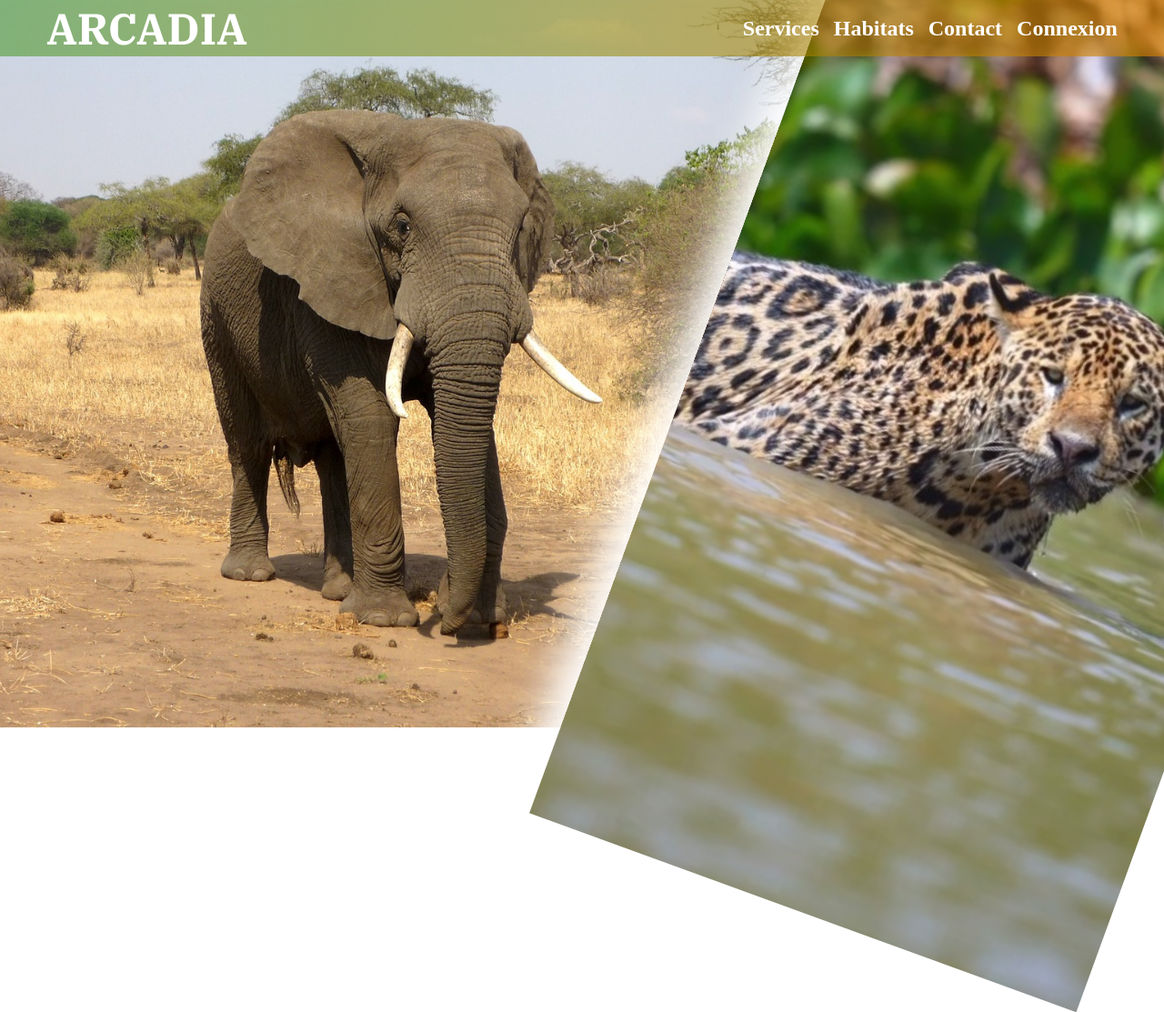
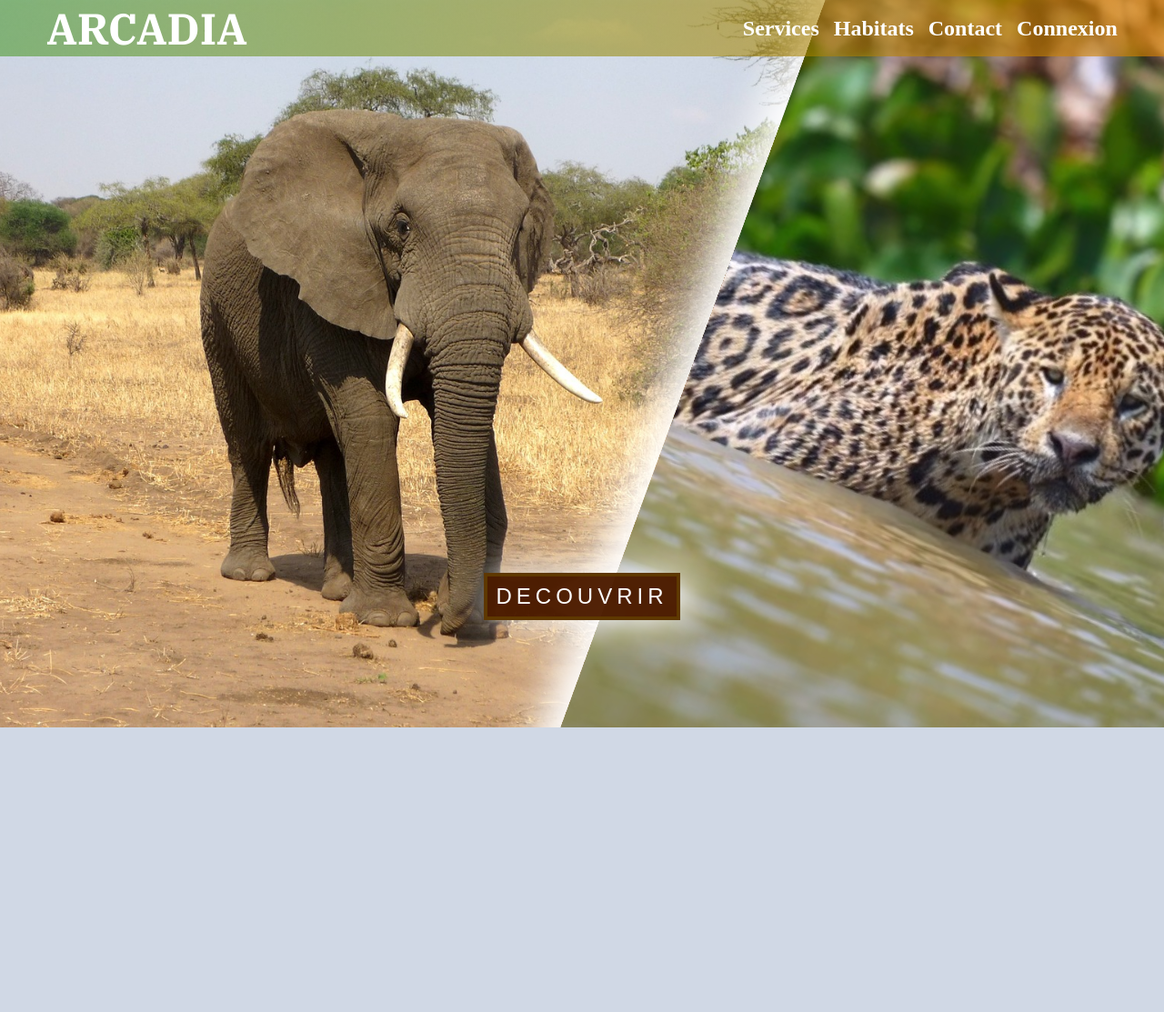
Before and after one commit to ValentinBurillier/zoo-arcadia, a Symfony app: template templates/pages/home.html.twig in a window 1280 px wide; the page is wider, and only the part inside the window is pictured. Shown: that part at 91% size. After the commit the page ends 800 px from the top of that part, so only its background shows below. Run offline with Twig, Linux system fonts and the light colour scheme; the template is opened without the code that fills it, so the values that code supplies are empty; some libraries are stand-ins or nearby versions; some web fonts are replaced.

Commit message:
end first section homepage

```diff
--- a/templates/components/header.html.twig
+++ b/templates/components/header.html.twig
@@ -18,6 +18,9 @@
         <a href="#">Decouvrir</a>
       </button>
     </div>
+    <button class="btn__computer">
+        <a href="#" id="btn__link--computer">Decouvrir</a>
+      </button>
   </section>
 </header>
 {% endblock %}
```
Also changed, not shown: public/assets/css/styles.css, public/assets/scss/base/_reset.scss, public/assets/scss/components/_btn.scss, public/assets/scss/layouts/_header.scss, 1 other file.
